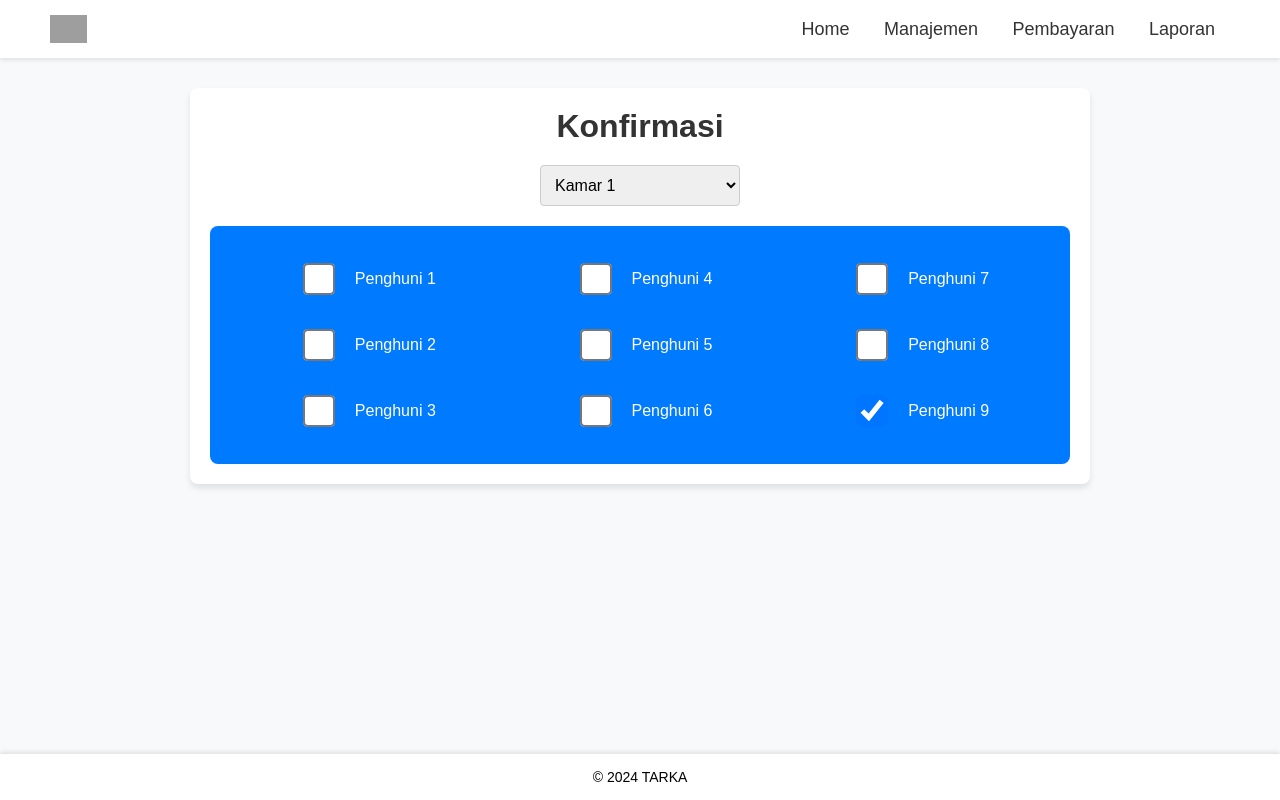
After one commit to AlvianPh/KostTarka, a CodeIgniter 4 app: the page made by app/Views/konfirmasi_pembayaran.php in a window 1280 px wide. The commit adds this page. Run offline with PHP 8.4 and a stand-in for CodeIgniter, Linux system fonts and the light colour scheme; the template is opened without the code that fills it, so the values that code supplies are empty; some libraries are stand-ins or nearby versions; grey boxes are pictures that could not be loaded.

Commit message:
perbaikan page informasi dan tambahan page isi data kamar dan konfirmasi pembayaran

```diff
--- a/app/Controllers/Home.php
+++ b/app/Controllers/Home.php
@@ -6,6 +6,6 @@ class Home extends BaseController
 {
     public function index(): string
     {
-        return view('registrasi');
+        return view('informasi');
     }
 }
--- a/app/Views/Informasi.php
+++ b/app/Views/Informasi.php
@@ -4,7 +4,7 @@
     <meta charset="UTF-8">
     <meta name="viewport" content="width=device-width, initial-scale=1.0">
     <title>Informasi Akun</title>
-    <link rel="stylesheet" href="style.css">
+    <link rel="stylesheet" href="informasi.css">
 </head>
 <body>
     <div class="form-container">
--- /dev/null
+++ b/app/Views/konfirmasi_pembayaran.php
@@ -0,0 +1,61 @@
+<!-- File: konfirmasi_penghuni_baru.html -->
+<!DOCTYPE html>
+<html lang="en">
+<head>
+    <meta charset="UTF-8">
+    <meta name="viewport" content="width=device-width, initial-scale=1.0">
+    <title>Konfirmasi Penghuni</title>
+    <link rel="stylesheet" href="konfirmasi_pembayaran.css">
+</head>
+<body>
+    <!-- Header Navigasi -->
+    <header>
+        <div class="header-left">
+            <h1><img src="logo.png" alt="TARKA" class="logo"></h1>
+        </div>
+        <nav>
+            <a href="#">Home</a>
+            <a href="#">Manajemen</a>
+            <a href="#">Pembayaran</a>
+            <a href="#">Laporan</a>
+        </nav>
+    </header>
+
+    <!-- Form Konfirmasi -->
+    <div class="form-container">
+        <h1>Konfirmasi</h1>
+        <!-- Dropdown Kamar -->
+        <div class="dropdown-container">
+            <select name="kamar" id="kamar">
+                <option value="1">Kamar 1</option>
+                <option value="2">Kamar 2</option>
+                <option value="3">Kamar 3</option>
+                <option value="4">Kamar 4</option>
+            </select>
+        </div>
+        <!-- Daftar Penghuni -->
+        <div class="checkbox-container">
+            <div class="row">
+                <label><input type="checkbox"> Penghuni 1</label>
+                <label><input type="checkbox"> Penghuni 4</label>
+                <label><input type="checkbox"> Penghuni 7</label>
+            </div>
+            <div class="row">
+                <label><input type="checkbox"> Penghuni 2</label>
+                <label><input type="checkbox"> Penghuni 5</label>
+                <label><input type="checkbox"> Penghuni 8</label>
+            </div>
+            <div class="row">
+                <label><input type="checkbox"> Penghuni 3</label>
+                <label><input type="checkbox"> Penghuni 6</label>
+                <label><input type="checkbox" checked> Penghuni 9</label>
+            </div>
+        </div>
+    </div>
+
+    <!-- Footer -->
+    <footer>
+        <p>&copy; 2024 TARKA</p>
+    </footer>
+</body>
+</html>
--- /dev/null
+++ b/public/css/konfirmasi_pembayaran.css
@@ -0,0 +1,123 @@
+/* File: styles.css */
+
+/* Reset dasar */
+* {
+    margin: 0;
+    padding: 0;
+    box-sizing: border-box;
+    font-family: Arial, sans-serif;
+  }
+
+  /* Body styling */
+  body {
+    background-color: #f8f9fa;
+    display: flex;
+    flex-direction: column;
+    min-height: 100vh;
+  }
+
+  /* Header styling */
+  header {
+    display: flex;
+    justify-content: space-between;
+    align-items: center;
+    background-color: #ffffff;
+    padding: 15px 50px;
+    box-shadow: 0 2px 4px rgba(0, 0, 0, 0.1);
+  }
+
+  header h1 {
+    display: flex;
+    align-items: center;
+    color: #333;
+    font-size: 24px;
+  }
+
+  header .logo {
+    height: 28px;
+    margin-right: 10px;
+  }
+
+  nav a {
+    text-decoration: none;
+    color: #333;
+    margin: 0 15px;
+    font-size: 18px;
+  }
+
+  nav a:hover {
+    color: #007bff;
+  }
+
+  /* Form container */
+  .form-container {
+    margin: 30px auto;
+    background-color: #ffffff;
+    border-radius: 8px;
+    box-shadow: 0 4px 6px rgba(0, 0, 0, 0.1);
+    width: 90%;
+    max-width: 900px;
+    padding: 20px;
+  }
+
+  .form-container h1 {
+    text-align: center;
+    margin-bottom: 20px;
+    color: #333;
+  }
+
+  .dropdown-container {
+    text-align: center;
+    margin-bottom: 20px;
+  }
+
+  .dropdown-container select {
+    padding: 10px;
+    font-size: 16px;
+    border: 1px solid #ccc;
+    border-radius: 4px;
+    width: 200px;
+  }
+
+  /* Checkbox container */
+  .checkbox-container {
+    background-color: #007bff;
+    padding: 15px;
+    border-radius: 8px;
+    color: #ffffff;
+  }
+
+  .row {
+    display: flex;
+    justify-content: space-around;
+    margin: 10px 0;
+  }
+
+  label {
+    display: flex;
+    align-items: center;
+    font-size: 16px;
+    gap: 8px;
+  }
+
+  input[type="checkbox"] {
+    width: 16px;
+    height: 16px;
+    cursor: pointer;
+  }
+
+  /* Footer styling */
+  footer {
+    margin-top: auto;
+    text-align: center;
+    background-color: #ffffff;
+    padding: 15px 0;
+    font-size: 14px;
+    box-shadow: 0 -2px 4px rgba(0, 0, 0, 0.1);
+  }
+  input[type="checkbox"] {
+    transform: scale(2); /* Sesuaikan nilai skala sesuai kebutuhan */
+    -ms-transform: scale(2); /* Untuk kompatibilitas dengan IE */
+    -webkit-transform: scale(2); /* Untuk kompatibilitas dengan Safari */
+    margin: 20px; /* Sesuaikan margin jika diperlukan */
+  }
```
Also changed, not shown: app/Views/isi_data_kamar.php (added, +49 -0 lines), public/css/isi_data_kamar.css (added, +112 -0 lines), public/css/informasi.css (renamed from public/style.css).
